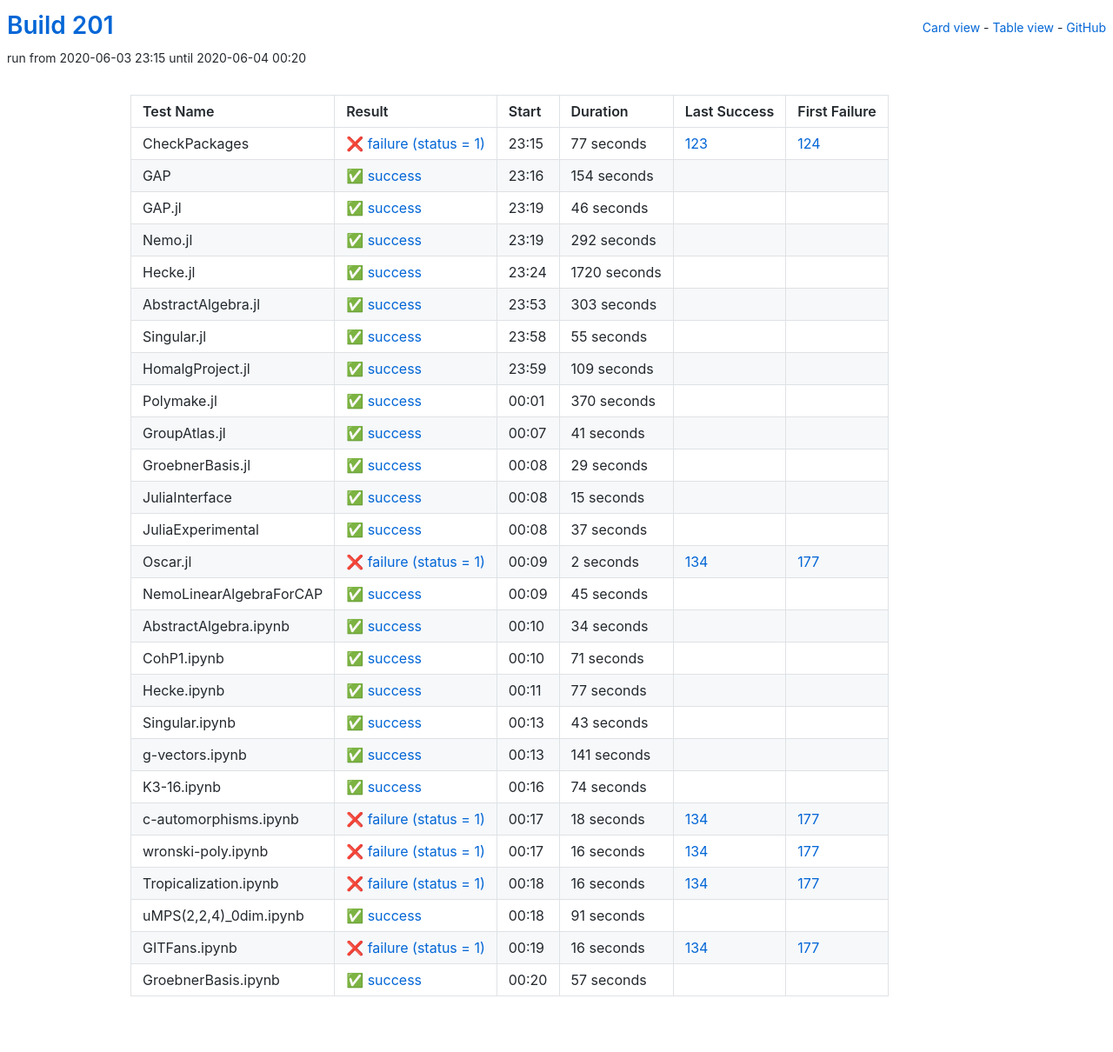
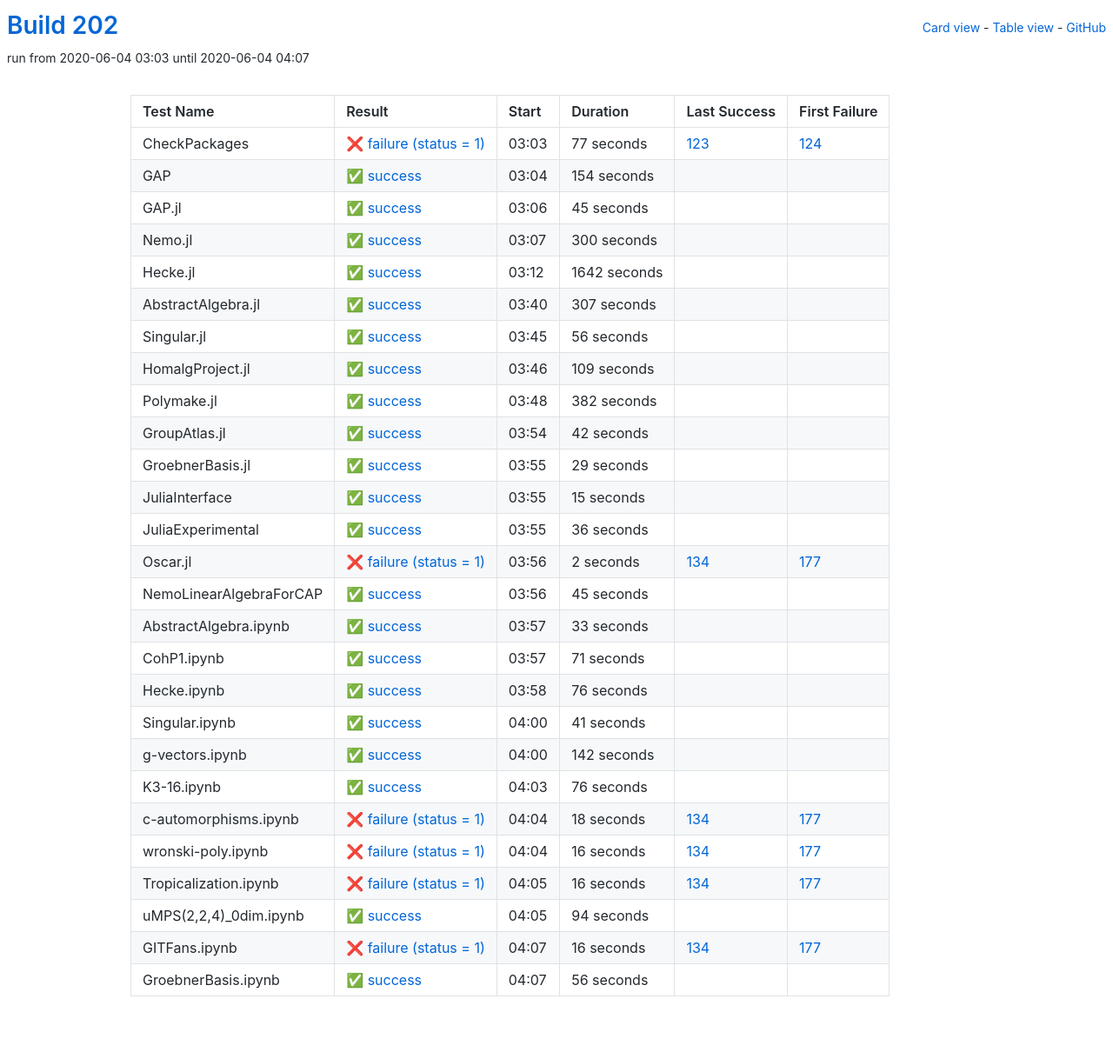
Before and after one commit to oscar-system/oscar-ci-status-stable, a Jekyll site: the page built from table.html, in a window 1280 px wide. Shown: the whole page at 87% size. Built offline with Jekyll 4.4.1, drawn with Linux system fonts in a browser that asks for light colours.

Commit message:
Build 202

```diff
--- a/_data/ci.yml
+++ b/_data/ci.yml
@@ -1,5 +1,5 @@
-build: 201
-build_url: https://oscarci.mathematik.uni-kl.de/job/oscar-stable/201/
+build: 202
+build_url: https://oscarci.mathematik.uni-kl.de/job/oscar-stable/202/
 job: oscar-stable
 tests:
 - duration: 77
@@ -9,9 +9,9 @@ tests:
   id: checkpackages
   last_success: 123
   last_success_url: https://oscarci.mathematik.uni-kl.de/job/oscar-stable/123/
-  log: https://oscarci.mathematik.uni-kl.de/job/oscar-stable/201/artifact/logs/build-201/CheckPackages.log
+  log: https://oscarci.mathematik.uni-kl.de/job/oscar-stable/202/artifact/logs/build-202/CheckPackages.log
   name: CheckPackages
-  start: 2020-06-03 23:15
+  start: 2020-06-04 03:03
   status: failure
   success: false
 - duration: 154
@@ -21,69 +21,69 @@ tests:
   id: gap
   last_success: false
   last_success_url: null
-  log: https://oscarci.mathematik.uni-kl.de/job/oscar-stable/201/artifact/logs/build-201/GAP.log
+  log: https://oscarci.mathematik.uni-kl.de/job/oscar-stable/202/artifact/logs/build-202/GAP.log
   name: GAP
-  start: 2020-06-03 23:16
+  start: 2020-06-04 03:04
   status: success
   success: true
-- duration: 46
+- duration: 45
   exitcode: 0
   first_failure: false
   first_failure_url: null
   id: gap-jl
   last_success: false
   last_success_url: null
-  log: https://oscarci.mathematik.uni-kl.de/job/oscar-stable/201/artifact/logs/build-201/GAP.jl.log
+  log: https://oscarci.mathematik.uni-kl.de/job/oscar-stable/202/artifact/logs/build-202/GAP.jl.log
   name: GAP.jl
-  start: 2020-06-03 23:19
+  start: 2020-06-04 03:06
   status: success
   success: true
-- duration: 292
+- duration: 300
   exitcode: 0
   first_failure: false
   first_failure_url: null
   id: nemo-jl
   last_success: false
   last_success_url: null
-  log: https://oscarci.mathematik.uni-kl.de/job/oscar-stable/201/artifact/logs/build-201/Nemo.jl.log
+  log: https://oscarci.mathematik.uni-kl.de/job/oscar-stable/202/artifact/logs/build-202/Nemo.jl.log
   name: Nemo.jl
-  start: 2020-06-03 23:19
+  start: 2020-06-04 03:07
   status: success
   success: true
-- duration: 1720
+- duration: 1642
   exitcode: 0
   first_failure: false
   first_failure_url: null
   id: hecke-jl
   last_success: false
   last_success_url: null
-  log: https://oscarci.mathematik.uni-kl.de/job/oscar-stable/201/artifact/logs/build-201/Hecke.jl.log
+  log: https://oscarci.mathematik.uni-kl.de/job/oscar-stable/202/artifact/logs/build-202/Hecke.jl.log
   name: Hecke.jl
-  start: 2020-06-03 23:24
+  start: 2020-06-04 03:12
   status: success
   success: true
-- duration: 303
+- duration: 307
   exitcode: 0
   first_failure: false
   first_failure_url: null
   id: abstractalgebra-jl
   last_success: false
   last_success_url: null
-  log: https://oscarci.mathematik.uni-kl.de/job/oscar-stable/201/artifact/logs/build-201/AbstractAlgebra.jl.log
+  log: https://oscarci.mathematik.uni-kl.de/job/oscar-stable/202/artifact/logs/build-202/AbstractAlgebra.jl.log
   name: AbstractAlgebra.jl
-  start: 2020-06-03 23:53
+  start: 2020-06-04 03:40
   status: success
   success: true
-- duration: 55
+- duration: 56
   exitcode: 0
   first_failure: false
   first_failure_url: null
   id: singular-jl
   last_success: false
   last_success_url: null
-  log: https://oscarci.mathematik.uni-kl.de/job/oscar-stable/201/artifact/logs/build-201/Singular.jl.log
+  log: https://oscarci.mathematik.uni-kl.de/job/oscar-stable/202/artifact/logs/build-202/Singular.jl.log
   name: Singular.jl
-  start: 2020-06-03 23:58
+  start: 2020-06-04 03:45
   status: success
   success: true
 - duration: 109
@@ -93,33 +93,33 @@ tests:
   id: homalgproject-jl
   last_success: false
   last_success_url: null
-  log: https://oscarci.mathematik.uni-kl.de/job/oscar-stable/201/artifact/logs/build-201/HomalgProject.jl.log
+  log: https://oscarci.mathematik.uni-kl.de/job/oscar-stable/202/artifact/logs/build-202/HomalgProject.jl.log
   name: HomalgProject.jl
-  start: 2020-06-03 23:59
+  start: 2020-06-04 03:46
   status: success
   success: true
-- duration: 370
+- duration: 382
   exitcode: 0
   first_failure: false
   first_failure_url: null
   id: polymake-jl
   last_success: false
   last_success_url: null
-  log: https://oscarci.mathematik.uni-kl.de/job/oscar-stable/201/artifact/logs/build-201/Polymake.jl.log
+  log: https://oscarci.mathematik.uni-kl.de/job/oscar-stable/202/artifact/logs/build-202/Polymake.jl.log
   name: Polymake.jl
-  start: 2020-06-04 00:01
+  start: 2020-06-04 03:48
   status: success
   success: true
-- duration: 41
+- duration: 42
   exitcode: 0
   first_failure: false
   first_failure_url: null
   id: groupatlas-jl
   last_success: false
   last_success_url: null
-  log: https://oscarci.mathematik.uni-kl.de/job/oscar-stable/201/artifact/logs/build-201/GroupAtlas.jl.log
+  log: https://oscarci.mathematik.uni-kl.de/job/oscar-stable/202/artifact/logs/build-202/GroupAtlas.jl.log
   name: GroupAtlas.jl
-  start: 2020-06-04 00:07
+  start: 2020-06-04 03:54
   status: success
   success: true
 - duration: 29
@@ -129,9 +129,9 @@ tests:
   id: groebnerbasis-jl
   last_success: false
   last_success_url: null
-  log: https://oscarci.mathematik.uni-kl.de/job/oscar-stable/201/artifact/logs/build-201/GroebnerBasis.jl.log
+  log: https://oscarci.mathematik.uni-kl.de/job/oscar-stable/202/artifact/logs/build-202/GroebnerBasis.jl.log
   name: GroebnerBasis.jl
-  start: 2020-06-04 00:08
+  start: 2020-06-04 03:55
   status: success
   success: true
 - duration: 15
@@ -141,21 +141,21 @@ tests:
   id: juliainterface
   last_success: false
   last_success_url: null
-  log: https://oscarci.mathematik.uni-kl.de/job/oscar-stable/201/artifact/logs/build-201/JuliaInterface.log
+  log: https://oscarci.mathematik.uni-kl.de/job/oscar-stable/202/artifact/logs/build-202/JuliaInterface.log
   name: JuliaInterface
-  start: 2020-06-04 00:08
+  start: 2020-06-04 03:55
   status: success
   success: true
-- duration: 37
+- duration: 36
   exitcode: 0
   first_failure: false
   first_failure_url: null
   id: juliaexperimental
   last_success: false
   last_success_url: null
-  log: https://oscarci.mathematik.uni-kl.de/job/oscar-stable/201/artifact/logs/build-201/JuliaExperimental.log
+  log: https://oscarci.mathematik.uni-kl.de/job/oscar-stable/202/artifact/logs/build-202/JuliaExperimental.log
   name: JuliaExperimental
-  start: 2020-06-04 00:08
+  start: 2020-06-04 03:55
   status: success
   success: true
 - duration: 2
@@ -165,9 +165,9 @@ tests:
   id: oscar-jl
   last_success: 134
   last_success_url: https://oscarci.mathematik.uni-kl.de/job/oscar-stable/134/
-  log: https://oscarci.mathematik.uni-kl.de/job/oscar-stable/201/artifact/logs/build-201/Oscar.jl.log
+  log: https://oscarci.mathematik.uni-kl.de/job/oscar-stable/202/artifact/logs/build-202/Oscar.jl.log
   name: Oscar.jl
-  start: 2020-06-04 00:09
+  start: 2020-06-04 03:56
   status: failure
   success: false
 - duration: 45
@@ -177,21 +177,21 @@ tests:
   id: nemolinearalgebraforcap
   last_success: false
   last_success_url: null
-  log: https://oscarci.mathematik.uni-kl.de/job/oscar-stable/201/artifact/logs/build-201/NemoLinearAlgebraForCAP.log
+  log: https://oscarci.mathematik.uni-kl.de/job/oscar-stable/202/artifact/logs/build-202/NemoLinearAlgebraForCAP.log
   name: NemoLinearAlgebraForCAP
-  start: 2020-06-04 00:09
+  start: 2020-06-04 03:56
   status: success
   success: true
-- duration: 34
+- duration: 33
   exitcode: 0
   first_failure: false
   first_failure_url: null
   id: abstractalgebra-ipynb
   last_success: false
   last_success_url: null
-  log: https://oscarci.mathematik.uni-kl.de/job/oscar-stable/201/artifact/logs/build-201/AbstractAlgebra.ipynb.log
+  log: https://oscarci.mathematik.uni-kl.de/job/oscar-stable/202/artifact/logs/build-202/AbstractAlgebra.ipynb.log
   name: AbstractAlgebra.ipynb
-  start: 2020-06-04 00:10
+  start: 2020-06-04 03:57
   status: success
   success: true
 - duration: 71
@@ -201,57 +201,57 @@ tests:
   id: cohp1-ipynb
   last_success: false
   last_success_url: null
-  log: https://oscarci.mathematik.uni-kl.de/job/oscar-stable/201/artifact/logs/build-201/CohP1.ipynb.log
+  log: https://oscarci.mathematik.uni-kl.de/job/oscar-stable/202/artifact/logs/build-202/CohP1.ipynb.log
   name: CohP1.ipynb
-  start: 2020-06-04 00:10
+  start: 2020-06-04 03:57
   status: success
   success: true
-- duration: 77
+- duration: 76
   exitcode: 0
   first_failure: false
   first_failure_url: null
   id: hecke-ipynb
   last_success: false
   last_success_url: null
-  log: https://oscarci.mathematik.uni-kl.de/job/oscar-stable/201/artifact/logs/build-201/Hecke.ipynb.log
+  log: https://oscarci.mathematik.uni-kl.de/job/oscar-stable/202/artifact/logs/build-202/Hecke.ipynb.log
   name: Hecke.ipynb
-  start: 2020-06-04 00:11
+  start: 2020-06-04 03:58
   status: success
   success: true
-- duration: 43
+- duration: 41
   exitcode: 0
   first_failure: false
   first_failure_url: null
   id: singular-ipynb
   last_success: false
   last_success_url: null
-  log: https://oscarci.mathematik.uni-kl.de/job/oscar-stable/201/artifact/logs/build-201/Singular.ipynb.log
+  log: https://oscarci.mathematik.uni-kl.de/job/oscar-stable/202/artifact/logs/build-202/Singular.ipynb.log
   name: Singular.ipynb
-  start: 2020-06-04 00:13
+  start: 2020-06-04 04:00
   status: success
   success: true
-- duration: 141
+- duration: 142
   exitcode: 0
   first_failure: false
   first_failure_url: null
   id: g-vectors-ipynb
   last_success: false
   last_success_url: null
-  log: https://oscarci.mathematik.uni-kl.de/job/oscar-stable/201/artifact/logs/build-201/g-vectors.ipynb.log
+  log: https://oscarci.mathematik.uni-kl.de/job/oscar-stable/202/artifact/logs/build-202/g-vectors.ipynb.log
   name: g-vectors.ipynb
-  start: 2020-06-04 00:13
+  start: 2020-06-04 04:00
   status: success
   success: true
-- duration: 74
+- duration: 76
   exitcode: 0
   first_failure: false
   first_failure_url: null
   id: k3-16-ipynb
   last_success: false
   last_success_url: null
-  log: https://oscarci.mathematik.uni-kl.de/job/oscar-stable/201/artifact/logs/build-201/K3-16.ipynb.log
+  log: https://oscarci.mathematik.uni-kl.de/job/oscar-stable/202/artifact/logs/build-202/K3-16.ipynb.log
   name: K3-16.ipynb
-  start: 2020-06-04 00:16
+  start: 2020-06-04 04:03
   status: success
   success: true
 - duration: 18
@@ -261,9 +261,9 @@ tests:
   id: c-automorphisms-ipynb
   last_success: 134
   last_success_url: https://oscarci.mathematik.uni-kl.de/job/oscar-stable/134/
-  log: https://oscarci.mathematik.uni-kl.de/job/oscar-stable/201/artifact/logs/build-201/c-automorphisms.ipynb.log
+  log: https://oscarci.mathematik.uni-kl.de/job/oscar-stable/202/artifact/logs/build-202/c-automorphisms.ipynb.log
   name: c-automorphisms.ipynb
-  start: 2020-06-04 00:17
+  start: 2020-06-04 04:04
   status: failure
   success: false
 - duration: 16
@@ -273,9 +273,9 @@ tests:
   id: wronski-poly-ipynb
   last_success: 134
   last_success_url: https://oscarci.mathematik.uni-kl.de/job/oscar-stable/134/
-  log: https://oscarci.mathematik.uni-kl.de/job/oscar-stable/201/artifact/logs/build-201/wronski-poly.ipynb.log
+  log: https://oscarci.mathematik.uni-kl.de/job/oscar-stable/202/artifact/logs/build-202/wronski-poly.ipynb.log
   name: wronski-poly.ipynb
-  start: 2020-06-04 00:17
+  start: 2020-06-04 04:04
   status: failure
   success: false
 - duration: 16
@@ -285,21 +285,21 @@ tests:
   id: tropicalization-ipynb
   last_success: 134
   last_success_url: https://oscarci.mathematik.uni-kl.de/job/oscar-stable/134/
-  log: https://oscarci.mathematik.uni-kl.de/job/oscar-stable/201/artifact/logs/build-201/Tropicalization.ipynb.log
+  log: https://oscarci.mathematik.uni-kl.de/job/oscar-stable/202/artifact/logs/build-202/Tropicalization.ipynb.log
   name: Tropicalization.ipynb
-  start: 2020-06-04 00:18
+  start: 2020-06-04 04:05
   status: failure
   success: false
-- duration: 91
+- duration: 94
   exitcode: 0
   first_failure: false
   first_failure_url: null
   id: umps-2-2-4-0dim-ipynb
   last_success: false
   last_success_url: null
-  log: https://oscarci.mathematik.uni-kl.de/job/oscar-stable/201/artifact/logs/build-201/uMPS-2-2-4-_0dim.ipynb.log
+  log: https://oscarci.mathematik.uni-kl.de/job/oscar-stable/202/artifact/logs/build-202/uMPS-2-2-4-_0dim.ipynb.log
   name: uMPS(2,2,4)_0dim.ipynb
-  start: 2020-06-04 00:18
+  start: 2020-06-04 04:05
   status: success
   success: true
 - duration: 16
@@ -309,20 +309,20 @@ tests:
   id: gitfans-ipynb
   last_success: 134
   last_success_url: https://oscarci.mathematik.uni-kl.de/job/oscar-stable/134/
-  log: https://oscarci.mathematik.uni-kl.de/job/oscar-stable/201/artifact/logs/build-201/GITFans.ipynb.log
+  log: https://oscarci.mathematik.uni-kl.de/job/oscar-stable/202/artifact/logs/build-202/GITFans.ipynb.log
   name: GITFans.ipynb
-  start: 2020-06-04 00:19
+  start: 2020-06-04 04:07
   status: failure
   success: false
-- duration: 57
+- duration: 56
   exitcode: 0
   first_failure: false
   first_failure_url: null
   id: groebnerbasis-ipynb
   last_success: false
   last_success_url: null
-  log: https://oscarci.mathematik.uni-kl.de/job/oscar-stable/201/artifact/logs/build-201/GroebnerBasis.ipynb.log
+  log: https://oscarci.mathematik.uni-kl.de/job/oscar-stable/202/artifact/logs/build-202/GroebnerBasis.ipynb.log
   name: GroebnerBasis.ipynb
-  start: 2020-06-04 00:20
+  start: 2020-06-04 04:07
   status: success
   success: true
```
Also changed, not shown: README.md.
